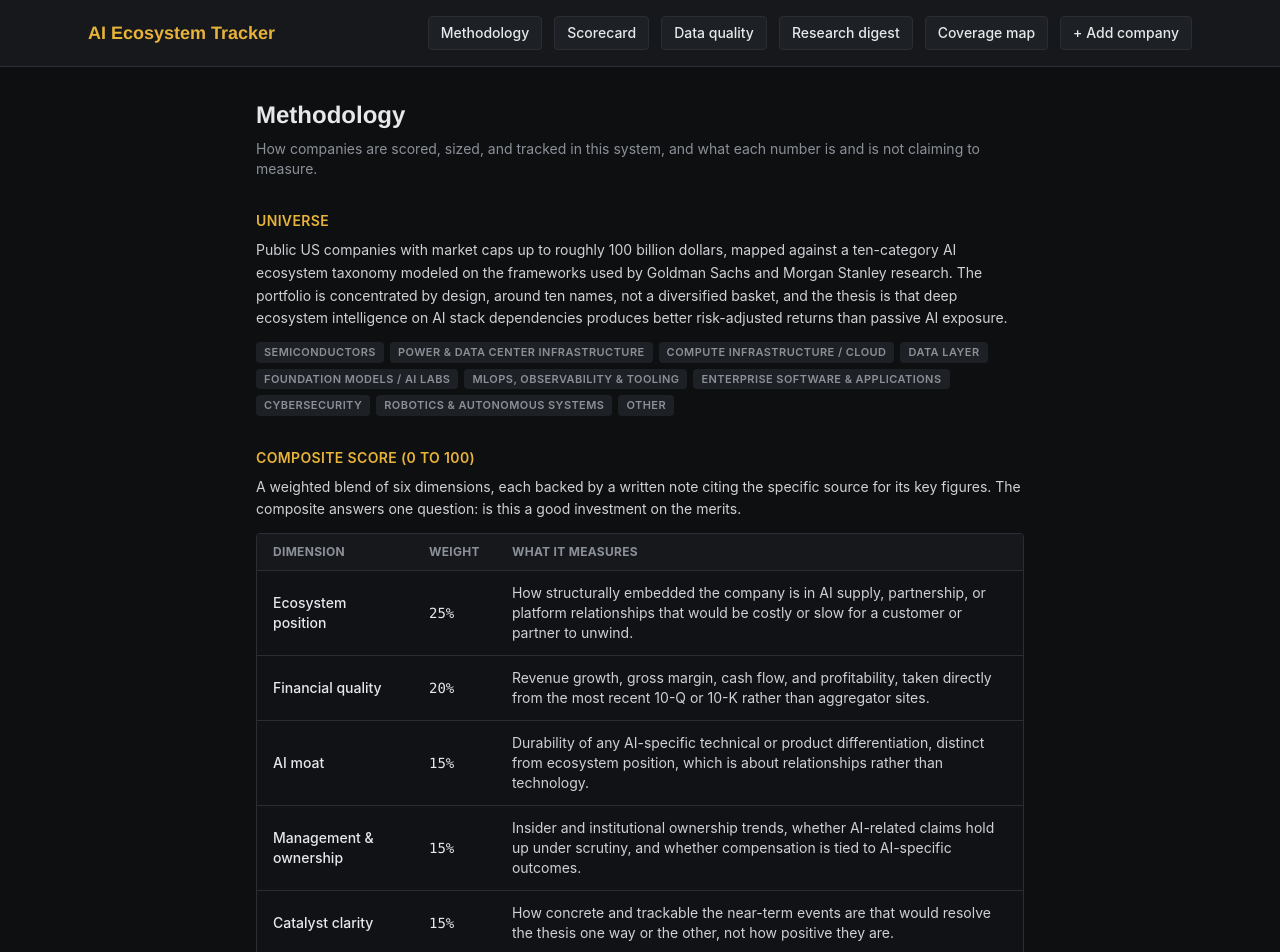
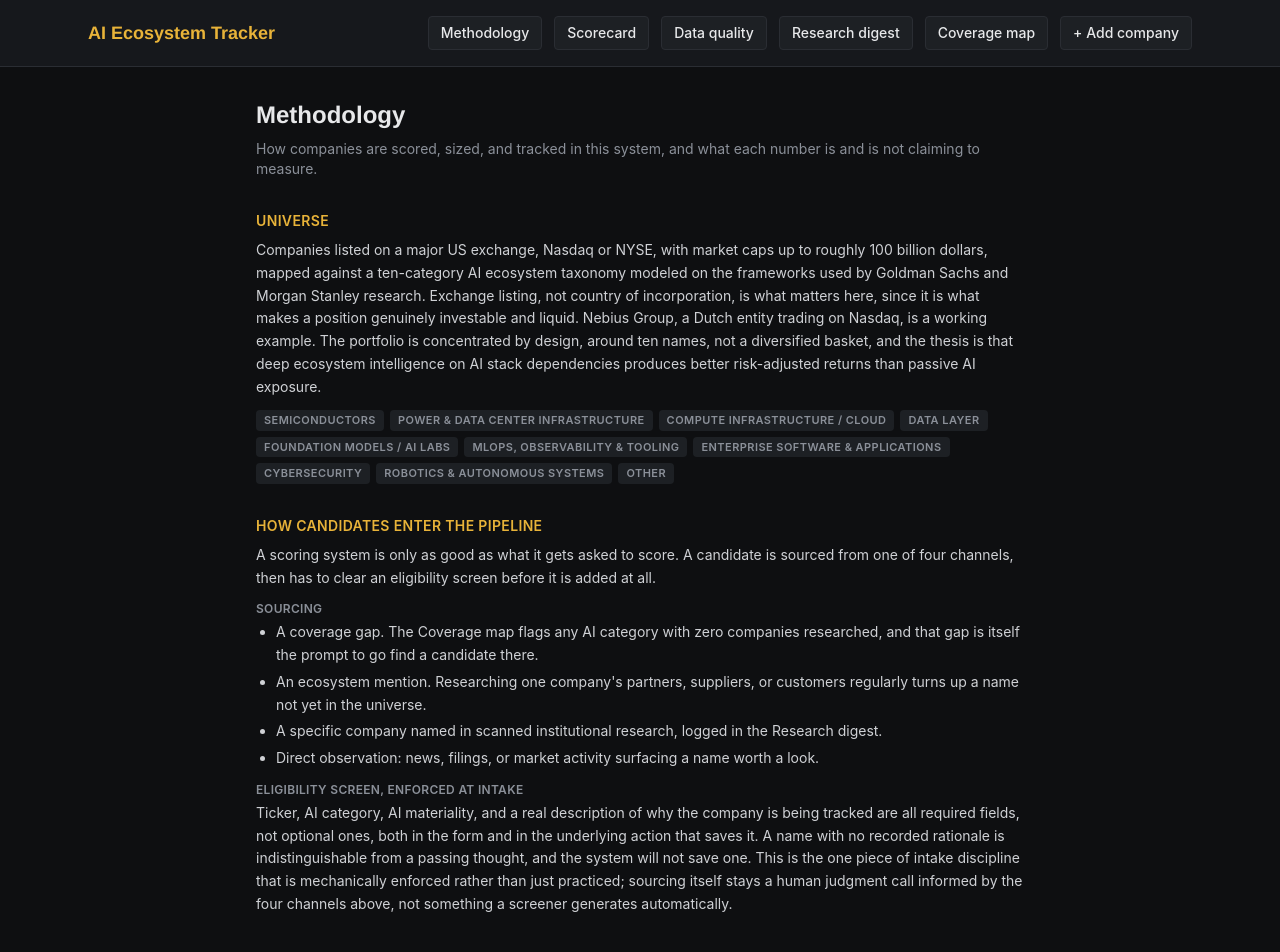
Before and after one commit to eitanbienstock-dev/ai-ecosystem-tracker, a Next.js app: page /methodology in a window 1280 px wide. Shown: the top 952 px of the page. Built offline with nearby package versions, Linux system fonts and the light colour scheme.

Commit message:
Require ticker, AI category, materiality, and a real rationale at intake; document sourcing and eligibility screen in methodology

```diff
--- a/app/companies/CompanyFormFields.tsx
+++ b/app/companies/CompanyFormFields.tsx
@@ -44,9 +44,10 @@ export default function CompanyFormFields({ company }: { company?: Company }) {
             placeholder="e.g. Datadog"
           />
         </Field>
-        <Field label="Ticker">
+        <Field label="Ticker" required>
           <input
             name="ticker"
+            required
             defaultValue={company?.ticker ?? ""}
             className="input font-mono"
             placeholder="e.g. DDOG"
@@ -55,9 +56,10 @@ export default function CompanyFormFields({ company }: { company?: Company }) {
       </div>
 
       <div className="grid grid-cols-2 gap-4">
-        <Field label="AI category">
+        <Field label="AI category" required>
           <select
             name="ai_category"
+            required
             defaultValue={company?.ai_category ?? ""}
             className="input"
           >
@@ -69,9 +71,10 @@ export default function CompanyFormFields({ company }: { company?: Company }) {
             ))}
           </select>
         </Field>
-        <Field label="AI materiality">
+        <Field label="AI materiality" required>
           <select
             name="ai_materiality"
+            required
             defaultValue={company?.ai_materiality ?? ""}
             className="input"
           >
@@ -158,13 +161,18 @@ export default function CompanyFormFields({ company }: { company?: Company }) {
         />
       </Field>
 
-      <Field label="Description">
+      <Field
+        label="Description"
+        required
+        hint="The recorded rationale for why this company is being tracked at all, not just what it does"
+      >
         <textarea
           name="description"
+          required
           defaultValue={company?.description ?? ""}
           rows={4}
           className="input"
-          placeholder="What does this company actually do, in one or two sentences"
+          placeholder="What does this company actually do, and why is it worth tracking"
         />
       </Field>
 
--- a/app/methodology/page.tsx
+++ b/app/methodology/page.tsx
@@ -47,11 +47,14 @@ export default function MethodologyPage() {
       <section className="mb-8">
         <h2 className="mb-2 text-sm font-semibold uppercase tracking-wide text-signal">Universe</h2>
         <p className="text-sm leading-relaxed text-[#cfd1d5]">
-          Public US companies with market caps up to roughly 100 billion dollars, mapped against a
-          ten-category AI ecosystem taxonomy modeled on the frameworks used by Goldman Sachs and Morgan
-          Stanley research. The portfolio is concentrated by design, around ten names, not a diversified
-          basket, and the thesis is that deep ecosystem intelligence on AI stack dependencies produces
-          better risk-adjusted returns than passive AI exposure.
+          Companies listed on a major US exchange, Nasdaq or NYSE, with market caps up to roughly 100
+          billion dollars, mapped against a ten-category AI ecosystem taxonomy modeled on the frameworks
+          used by Goldman Sachs and Morgan Stanley research. Exchange listing, not country of
+          incorporation, is what matters here, since it is what makes a position genuinely investable and
+          liquid. Nebius Group, a Dutch entity trading on Nasdaq, is a working example. The portfolio is
+          concentrated by design, around ten names, not a diversified basket, and the thesis is that deep
+          ecosystem intelligence on AI stack dependencies produces better risk-adjusted returns than
+          passive AI exposure.
         </p>
         <div className="mt-3 flex flex-wrap gap-1.5">
           {CATEGORY_ORDER.map((cat) => (
@@ -60,6 +63,40 @@ export default function MethodologyPage() {
             </span>
           ))}
         </div>
+      </section>
+
+      <section className="mb-8">
+        <h2 className="mb-2 text-sm font-semibold uppercase tracking-wide text-signal">
+          How candidates enter the pipeline
+        </h2>
+        <p className="mb-3 text-sm leading-relaxed text-[#cfd1d5]">
+          A scoring system is only as good as what it gets asked to score. A candidate is sourced from one
+          of four channels, then has to clear an eligibility screen before it is added at all.
+        </p>
+        <p className="mb-1 text-xs font-semibold uppercase tracking-wide text-muted">Sourcing</p>
+        <ul className="mb-3 list-disc space-y-1 pl-5 text-sm leading-relaxed text-[#cfd1d5]">
+          <li>
+            A coverage gap. The Coverage map flags any AI category with zero companies researched, and
+            that gap is itself the prompt to go find a candidate there.
+          </li>
+          <li>
+            An ecosystem mention. Researching one company&apos;s partners, suppliers, or customers
+            regularly turns up a name not yet in the universe.
+          </li>
+          <li>A specific company named in scanned institutional research, logged in the Research digest.</li>
+          <li>Direct observation: news, filings, or market activity surfacing a name worth a look.</li>
+        </ul>
+        <p className="mb-1 text-xs font-semibold uppercase tracking-wide text-muted">
+          Eligibility screen, enforced at intake
+        </p>
+        <p className="text-sm leading-relaxed text-[#cfd1d5]">
+          Ticker, AI category, AI materiality, and a real description of why the company is being tracked
+          are all required fields, not optional ones, both in the form and in the underlying action that
+          saves it. A name with no recorded rationale is indistinguishable from a passing thought, and the
+          system will not save one. This is the one piece of intake discipline that is mechanically
+          enforced rather than just practiced; sourcing itself stays a human judgment call informed by the
+          four channels above, not something a screener generates automatically.
+        </p>
       </section>
 
       <section className="mb-8">
--- a/lib/actions.ts
+++ b/lib/actions.ts
@@ -18,6 +18,16 @@ export async function createCompany(formData: FormData) {
   const archiveReason = String(formData.get("archive_reason") || "").trim();
   if (status === "archived" && !archiveReason) {
     throw new Error("An archive reason is required when adding a company directly as archived.");
+  }
+
+  const ticker = String(formData.get("ticker") || "").trim();
+  const aiCategory = String(formData.get("ai_category") || "").trim();
+  const aiMateriality = String(formData.get("ai_materiality") || "").trim();
+  const description = String(formData.get("description") || "").trim();
+  if (!ticker || !aiCategory || !aiMateriality || !description) {
+    throw new Error(
+      "Ticker, AI category, AI materiality, and a description are all required to add a company, the recorded basis for why it is being tracked at all."
+    );
   }
 
   let pipelineOrder: number | null = null;
@@ -316,6 +326,16 @@ export async function updateCompany(id: string, formData: FormData) {
   const newStatus = String(formData.get("research_status") || "pipeline");
   const archiveReasonInput = String(formData.get("archive_reason") || "").trim();
 
+  const ticker = String(formData.get("ticker") || "").trim();
+  const aiCategory = String(formData.get("ai_category") || "").trim();
+  const aiMateriality = String(formData.get("ai_materiality") || "").trim();
+  const description = String(formData.get("description") || "").trim();
+  if (!ticker || !aiCategory || !aiMateriality || !description) {
+    throw new Error(
+      "Ticker, AI category, AI materiality, and a description are all required, the recorded basis for why this company is being tracked at all."
+    );
+  }
+
   const { data: current } = await supabase
     .from("companies")
     .select("research_status, pipeline_order, archive_reason")
```
